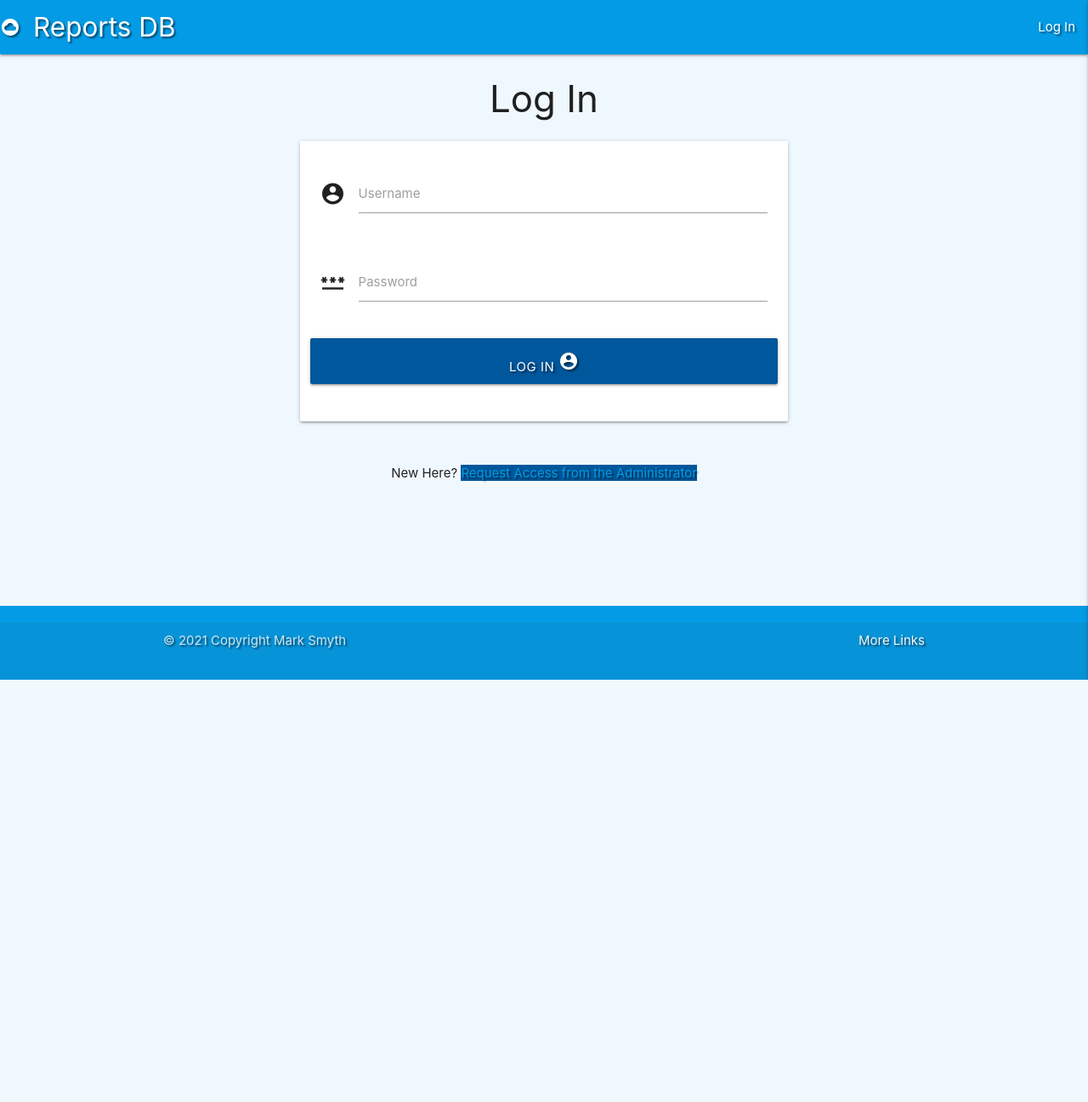
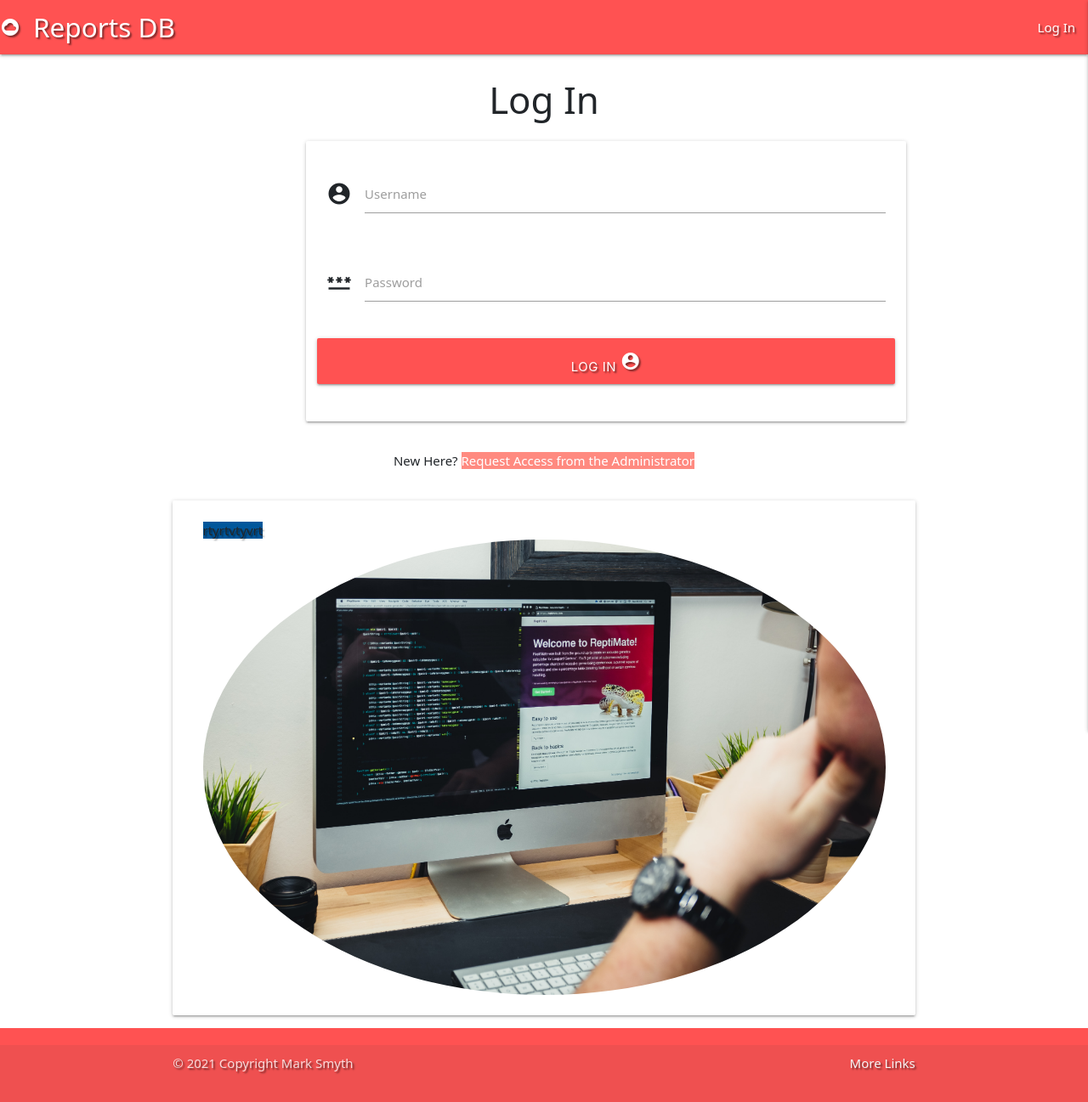
Before and after one commit to marks530/ms3_project, a Flask app: page /login in a window 1280 px wide. Shown: the whole page at 85% size. Before the commit the page ends 800 px from the top, so only its background shows below. Run offline with Flask 2, Linux system fonts and the light colour scheme; some libraries are stand-ins or nearby versions.

Commit message:
Add Wireframes and change some colours

```diff
--- a/static/css/style.css
+++ b/static/css/style.css
@@ -1,5 +1,5 @@
 body {
-    background-color: aliceblue;
+
 }
 
 .text-shadow {
@@ -26,3 +26,7 @@
 main {
     flex: 1 0 auto;
 }
+
+.testimg {
+    background-image: url("images/andy-holmes-webyw4NsFPg-unsplash.jpg");
+}
--- a/templates/base.html
+++ b/templates/base.html
@@ -5,6 +5,7 @@
     <meta http-equiv="X-UA-Compatible" content="IE=edge">
     <meta name="viewport" content="width=device-width, initial-scale=1.0">
     <!-- Compiled and minified CSS -->
+    <link href="https://cdn.jsdelivr.net/npm/bootstrap@5.0.2/dist/css/bootstrap.min.css" rel="stylesheet" integrity="sha384-EVSTQN3/azprG1Anm3QDgpJLIm9Nao0Yz1ztcQTwFspd3yD65VohhpuuCOmLASjC" crossorigin="anonymous">
     <link rel="stylesheet" href="https://pro.fontawesome.com/releases/v5.10.0/css/all.css" integrity="sha384-AYmEC3Yw5cVb3ZcuHtOA93w35dYTsvhLPVnYs9eStHfGJvOvKxVfELGroGkvsg+p" crossorigin="anonymous" type ="text/css">
     <link rel="stylesheet" href="https://cdnjs.cloudflare.com/ajax/libs/materialize/1.0.0/css/materialize.min.css" type = "text/css">
     <link href="https://fonts.googleapis.com/icon?family=Material+Icons" rel="stylesheet" type = "text/css">
@@ -18,7 +19,7 @@
 <body>
     <header>
          <!--Main Navbar-->
-        <nav class= "nav-extended text-shadow light-blue darken-1">
+        <nav class= "nav-extended text-shadow red accent-2">
             <div class="nav-wrapper">
               <a href="{{ url_for('get_serviceReports') }}"
               class="brand-logo"><i class="material-icons">cloud_circle</i>Reports DB</a>
@@ -44,7 +45,7 @@
 
            <!--Mobile Navbar-->
           <ul class="sidenav" id="mobile-demo">
-            <li><h4 class="center-align light-blue-text text-darken-4">Service Manager</h4></li>
+            <li><h4 class="center-align red accent-2 text-darken-4">Service Manager</h4></li>
                 {% if session.user %}
                     <li><a href="{{ url_for('get_serviceReports') }}">Home</a></li>
                     <li><a href="{{ url_for('profile', username=session['user']) }}">Profile</a></li>
@@ -67,7 +68,7 @@
           {% if messages %}
               {% for message in messages %}
                   <div class="row flashes">
-                      <h4 class="light-blue lighten-4 center-align">{{ message }}</h4>
+                      <h4 class="red accent-1 center-align">{{ message }}</h4>
                   </div>
               {% endfor %}
           {% endif %}
@@ -77,7 +78,7 @@
     {% block content %}
     {% endblock %}
   </main>
-    <footer class="page-footer text-shadow light-blue darken-1">
+    <footer class="page-footer text-shadow red accent-2">
             <div class="footer-copyright">
                 <div class="container" style = "margin-bottom: 25px;">
                 © 2021 Copyright Mark Smyth
@@ -90,6 +91,7 @@
             crossorigin="anonymous">
               </script>
     <!-- Compiled and minified JavaScript -->
+    <script src="https://cdn.jsdelivr.net/npm/bootstrap@5.0.2/dist/js/bootstrap.bundle.min.js" integrity="sha384-MrcW6ZMFYlzcLA8Nl+NtUVF0sA7MsXsP1UyJoMp4YLEuNSfAP+JcXn/tWtIaxVXM" crossorigin="anonymous"></script>
     <script src="https://cdnjs.cloudflare.com/ajax/libs/materialize/1.0.0/js/materialize.min.js"></script>
     <script src="{{ url_for('static', filename='js/script.js') }}"></script>
     {% block scripts %}
--- a/templates/login.html
+++ b/templates/login.html
@@ -26,7 +26,7 @@
                 </div>
                 <!-- login -->
                 <div class="row">
-                    <button type="submit" class="col s12 btn-large light-blue darken-4 text-shadow">
+                    <button type="submit" class="col s12 btn-large red accent-2 text-shadow">
                         Log In <i class="material-icons prefix">account_circle</i>
                     </button>
                 </div>
@@ -37,10 +37,16 @@
         <div class="col s12">
             <p class="center-align">
                 New Here?
-                <a href="#" class="light-blue darken-4 text-shadow">Request Access from the Administrator</a>
+                <a href="#" class="red accent-1 white-text">Request Access from the Administrator</a>
 
             </p>
         </div>
     </div>
 
+    <div class="row card-panel">
+        <div>
+            <span class="light-blue darken-4 text-shadow">rtyrtvtyvrt</span>
+            <img src="workspace/ms3_project/images/andy-holmes-webyw4NsFPg-unsplash.jpg" alt="Sliderfghfghd Image" class="circle responsive-img">
+        </div>
+    </div>
 {% endblock %}
```
Also changed, not shown: templates/serviceReports.html (+3 -4 lines), README.md, images/andy-holmes-webyw4NsFPg-unsplash.jpg (added), 3 other files.
